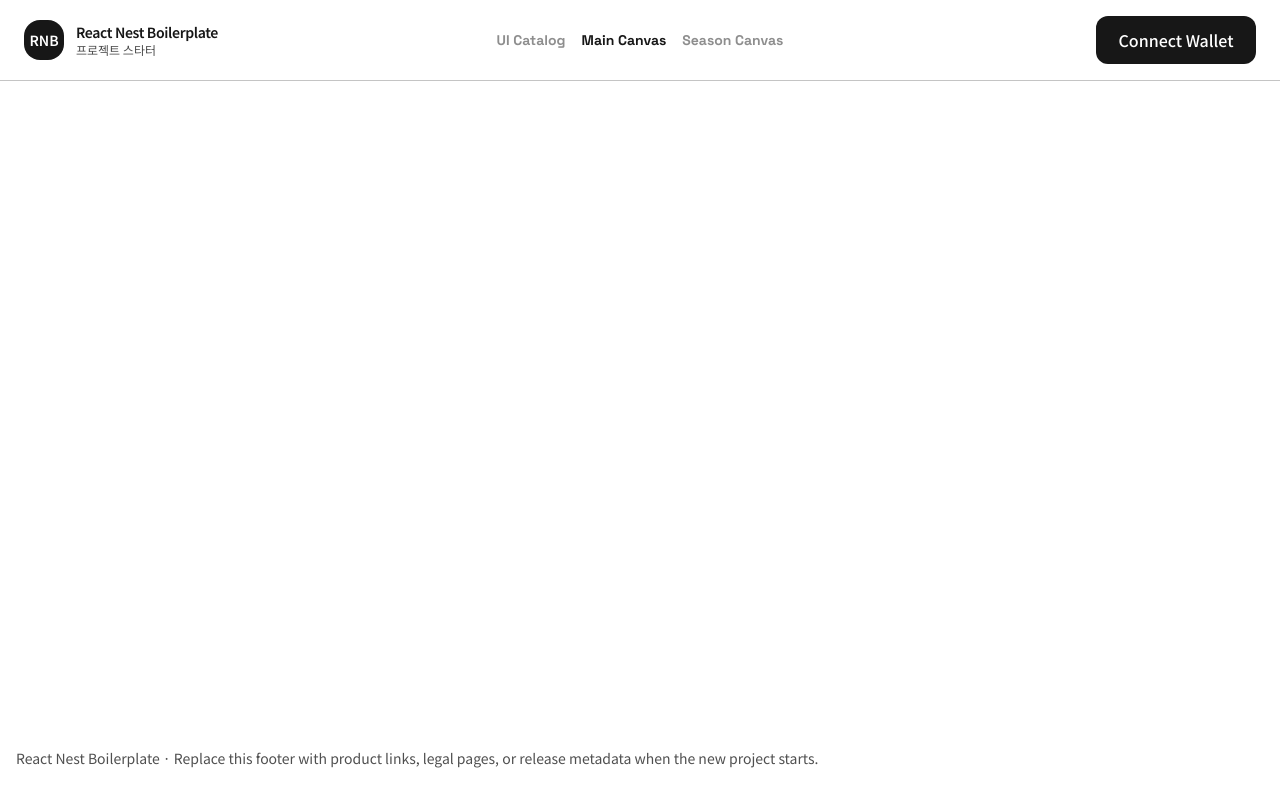
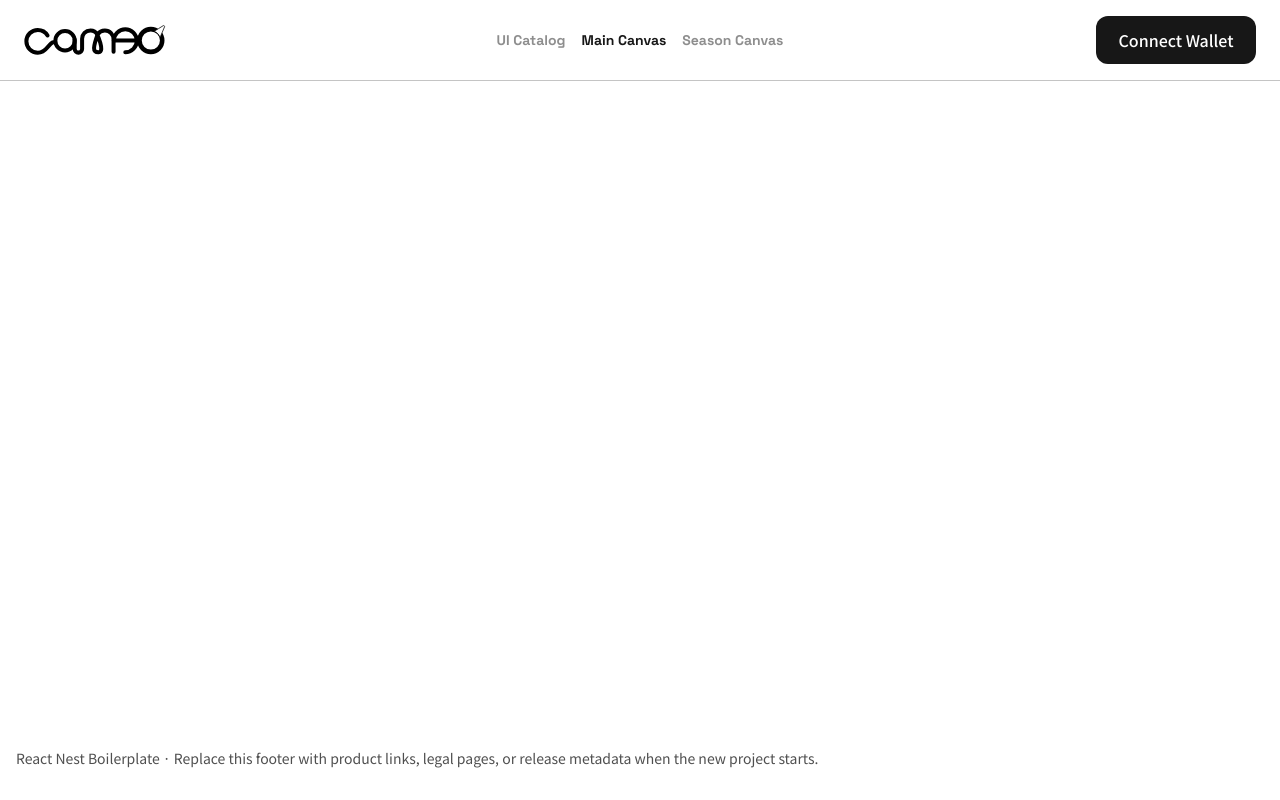
Before and after one commit to crypto-worlds-fair-cameo/cameo-frontend, a React (Vite) app: page / in a window 1280 px wide. Built offline with nearby package versions, Linux system fonts and the light colour scheme; no server answers.

Commit message:
feat: 헤더에 CAMEO 로고 적용

```diff
--- a/src/app/layout/header/HeaderLogo.tsx
+++ b/src/app/layout/header/HeaderLogo.tsx
@@ -1,21 +1,15 @@
 import { Link } from 'react-router';
-import { siteConfig } from '@/app/config/site';
 
 const HeaderLogo = ({ onNavigate }: { onNavigate?: () => void }) => {
   return (
-    <Link
-      onClick={onNavigate}
-      to="/"
-      aria-label={siteConfig.name}
-      className="flex min-w-0 items-center gap-3"
-    >
-      <span className="flex size-10 shrink-0 items-center justify-center rounded-2xl bg-primary text-sm font-semibold text-primary-foreground">
-        {siteConfig.shortName}
-      </span>
-      <span className="layout-header-logo-copy grid min-w-0 leading-tight">
-        <span className="truncate text-sm font-semibold tracking-tight">{siteConfig.name}</span>
-        <span className="truncate text-xs text-muted-foreground">{siteConfig.repositoryLabel}</span>
-      </span>
+    <Link onClick={onNavigate} to="/" className="flex min-w-0 items-center">
+      <img
+        src="/images/cameo_LOGO.svg"
+        alt="CAMEO"
+        width={144}
+        height={32}
+        className="h-8 w-36 max-w-full object-contain object-left"
+      />
     </Link>
   );
 };
```
Also changed, not shown: public/images/cameo_LOGO.svg (added).
